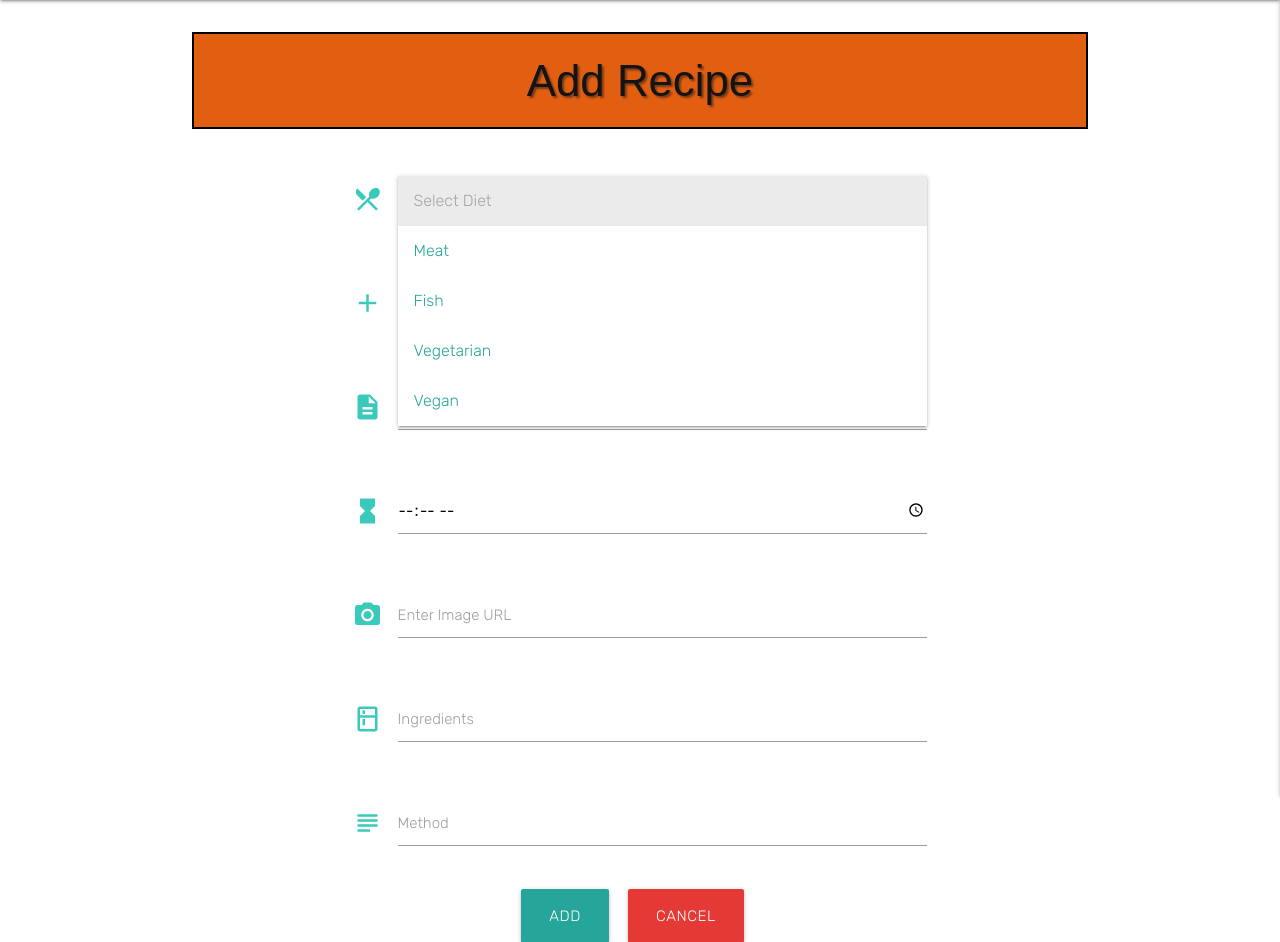
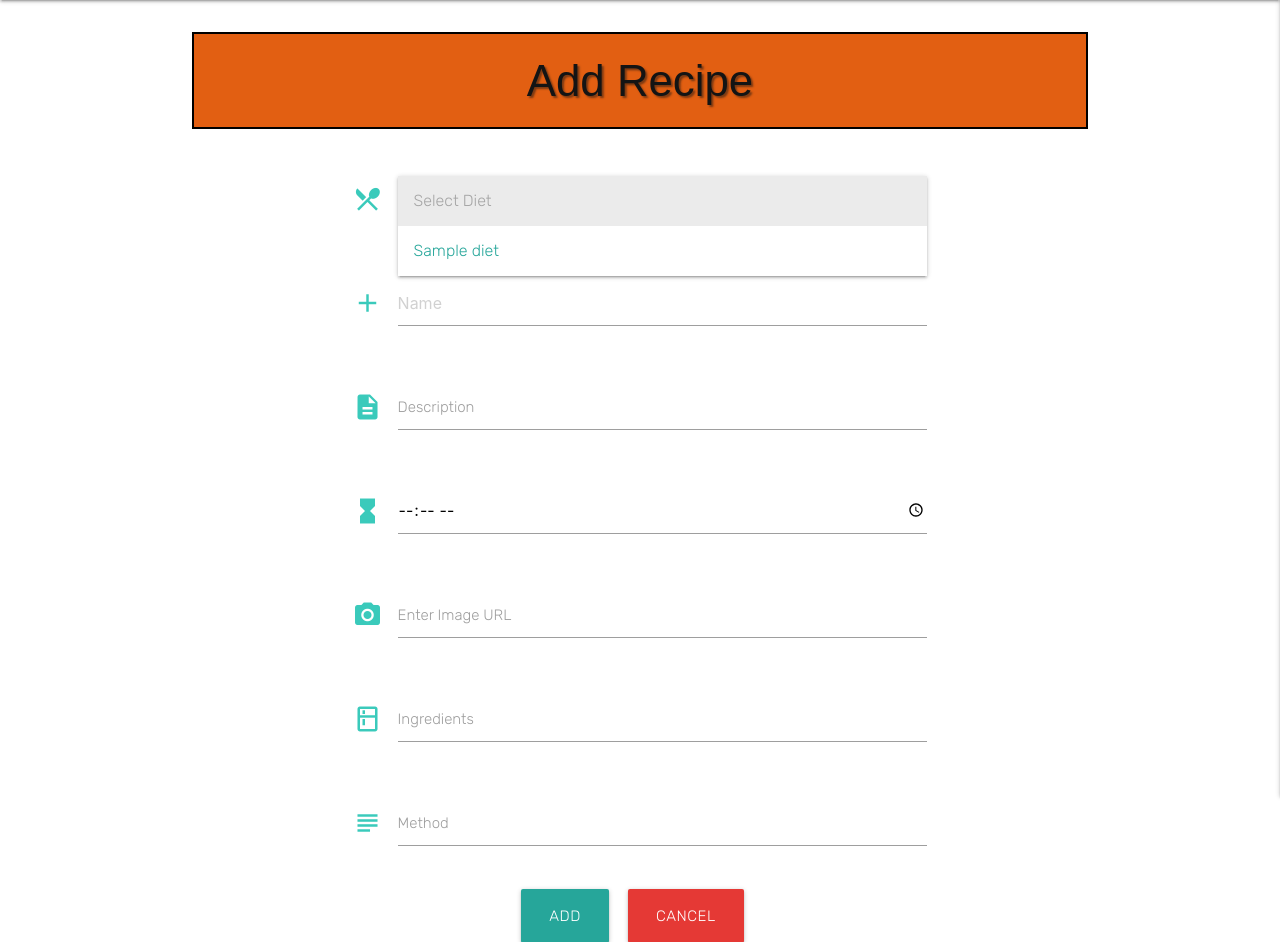
Before and after one commit to brimurphy/share-a-plate, a Flask app: page /add_recipe in a window 1280 px wide, after a click on "Select Diet". Shown: the part 64-1006 px from the top of the page. Run offline with Flask 2, Linux system fonts and the light colour scheme; a database or web service that is not in the repository returns one stand-in record (values such as "Sample title"); some libraries are stand-ins or nearby versions; some web fonts are replaced.

Commit message:
Update add_recipe dropdown selector to Jinja template

```diff
--- a/app.py
+++ b/app.py
@@ -118,7 +118,8 @@ def full_recipe():
 
 @app.route("/add_recipe")
 def add_recipe():
-    return render_template("add_recipe.html")
+    diets = mongo.db.diets.find().sort("diet", 1)
+    return render_template("add_recipe.html", diets=diets)
 
 
 @app.route("/logout")
--- a/templates/add_recipe.html
+++ b/templates/add_recipe.html
@@ -7,19 +7,18 @@
         <h3 class="center-align header-text text-shadow">Add Recipe</h3>
       </div>
         <div class="row">
-          <form class="col s12 add-recipe">
+          <form class="col s12 add-recipe" method="POST" action="">
             <!-- diet -->
             <div class="row">
               <div class="input-field col s12 m8 offset-m2">
                 <i class="material-icons prefix turquoise-text">local_dining</i>
-                <select>
+                <select id="diet" name="diet" class="validate" required>
                   <option value="" disabled selected>Select Diet</option>
-                  <option value="1">Meat</option>
-                  <option value="1">Fish</option>
-                  <option value="2">Vegetarian</option>
-                  <option value="3">Vegan</option>
+                  {% for diet in diets %}
+                    <option value="{{ diet.diet }}">{{ diet.diet }}</option>
+                  {% endfor %}
                 </select>
-                <label></label>
+                <label for="diet"></label>
               </div>
             </div>
             <!-- recipe name -->
```
